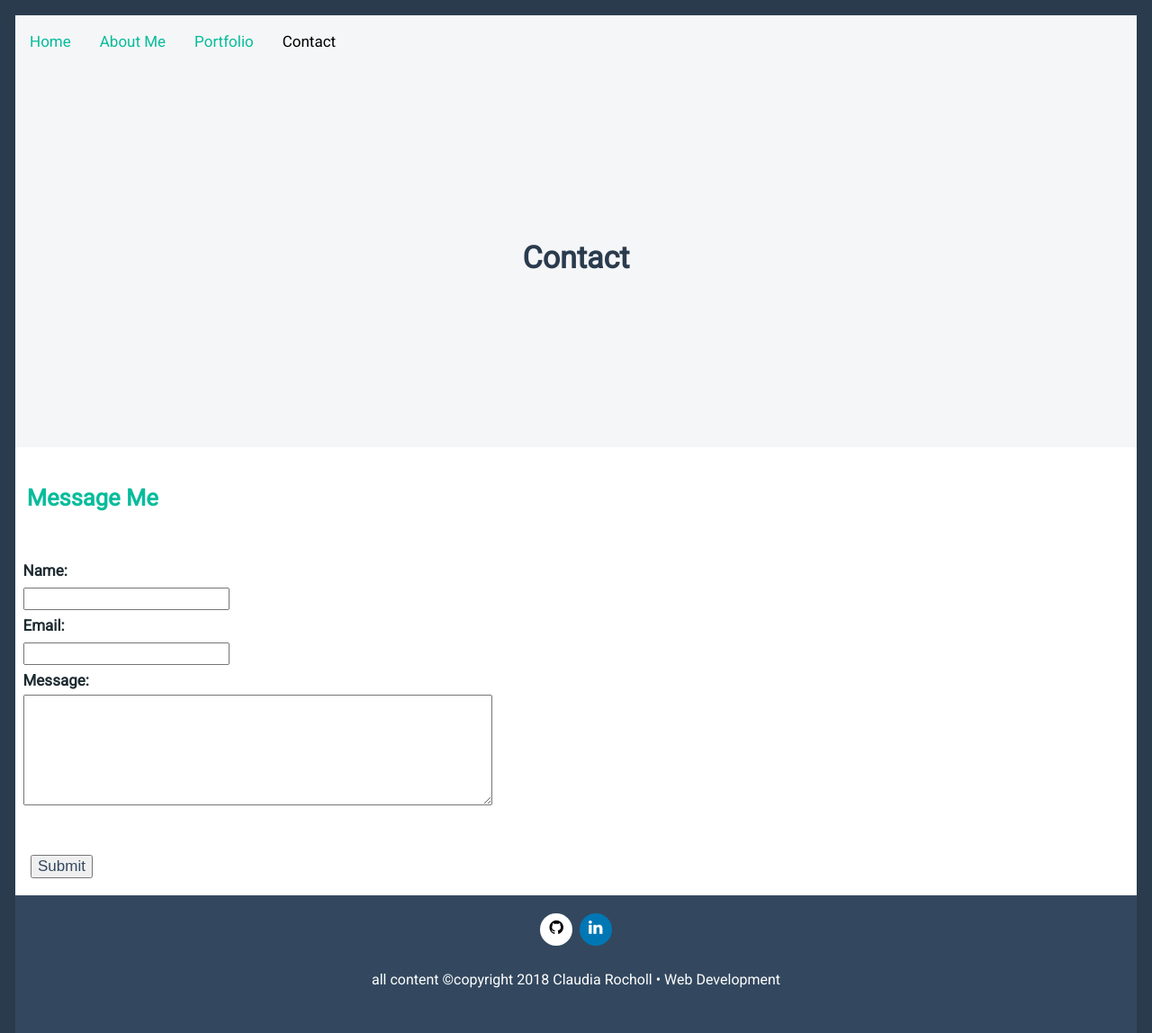
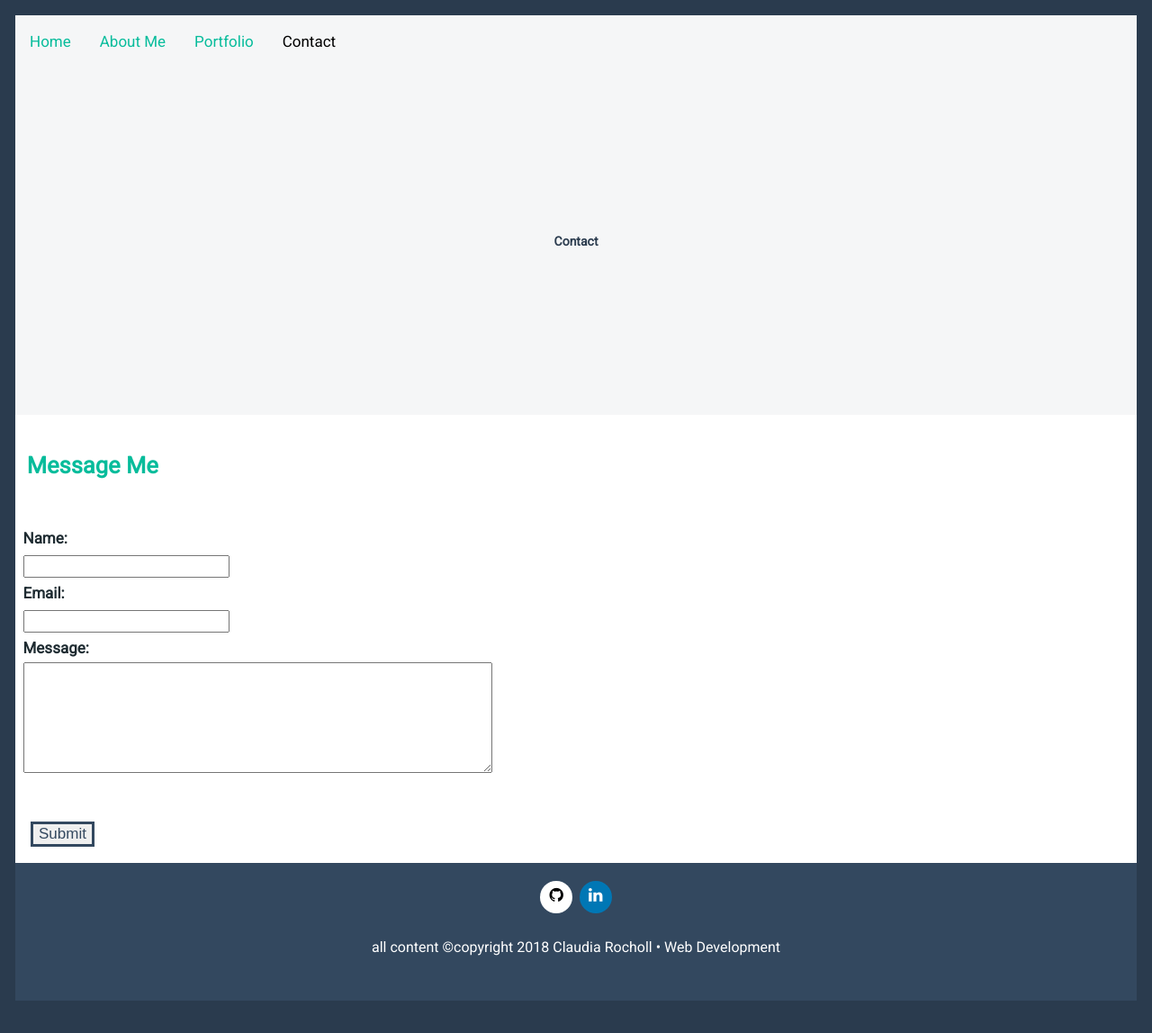
Before and after one commit to clrocholl/portfolio, a plain HTML site: page contact.html in a window 1280 px wide. Shown: the whole page at 90% size. Drawn offline with Linux system fonts and the light colour scheme.

```diff
--- a/contact.html
+++ b/contact.html
@@ -7,6 +7,8 @@
   <link rel="stylesheet" href="https://fonts.googleapis.com/css?family=Roboto">
   <link rel="stylesheet" href="https://cdnjs.cloudflare.com/ajax/libs/font-awesome/4.7.0/css/font-awesome.min.css">
   <link rel="stylesheet" type="text/css" href="styles/first-stylesheet.css">
+  <link rel="stylesheet" type="text/css" href="styles/transitions.css">
+
   <title>Contact | Claudia Rocholl</title>
 </head>
 
--- a/styles/first-stylesheet.css
+++ b/styles/first-stylesheet.css
@@ -141,6 +141,8 @@
 
 button {
   color: #33485F;
+  border: solid #33485F;
+  background-color: none;
 }
 
 
--- /dev/null
+++ b/styles/transitions.css
@@ -0,0 +1,6 @@
+h1 {
+  font-size: 14px;
+  transition-property: font-size;
+  transition-duration: 4s;
+  transition-delay: 2s;
+}
```
